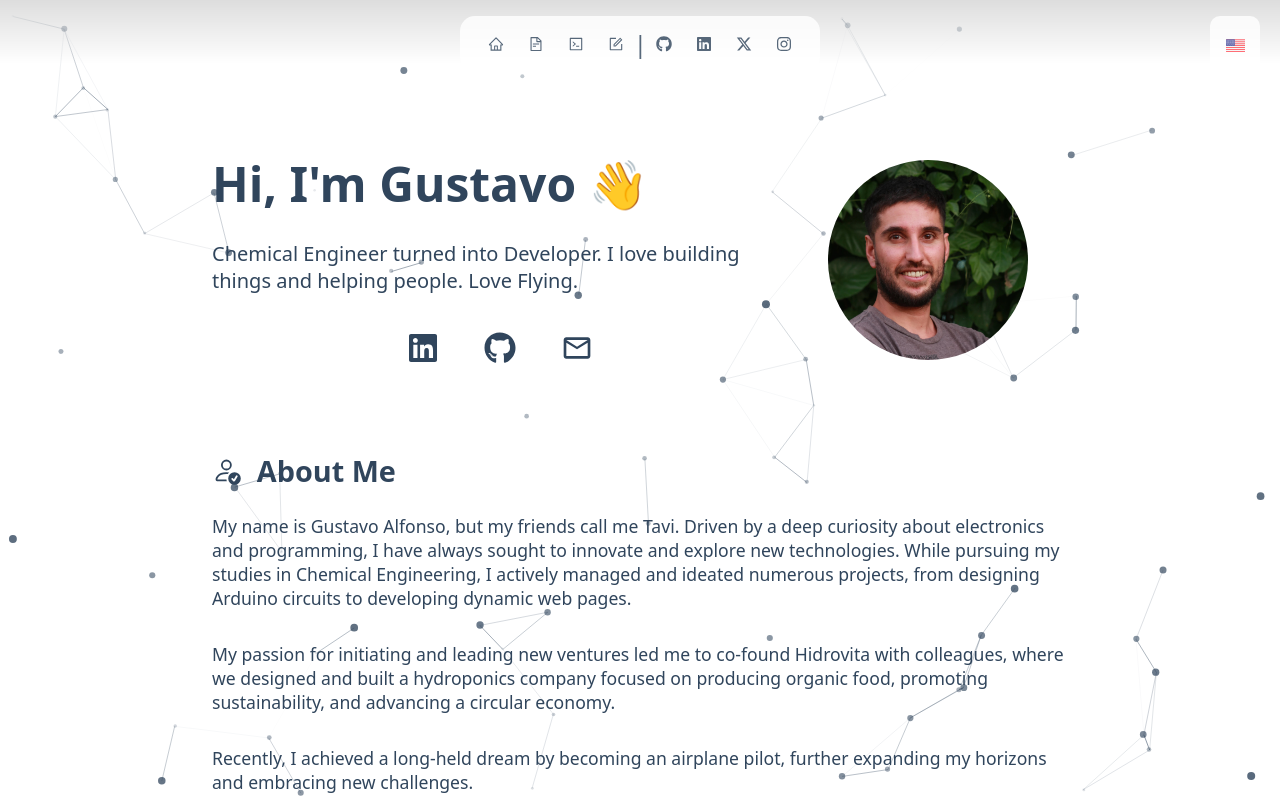
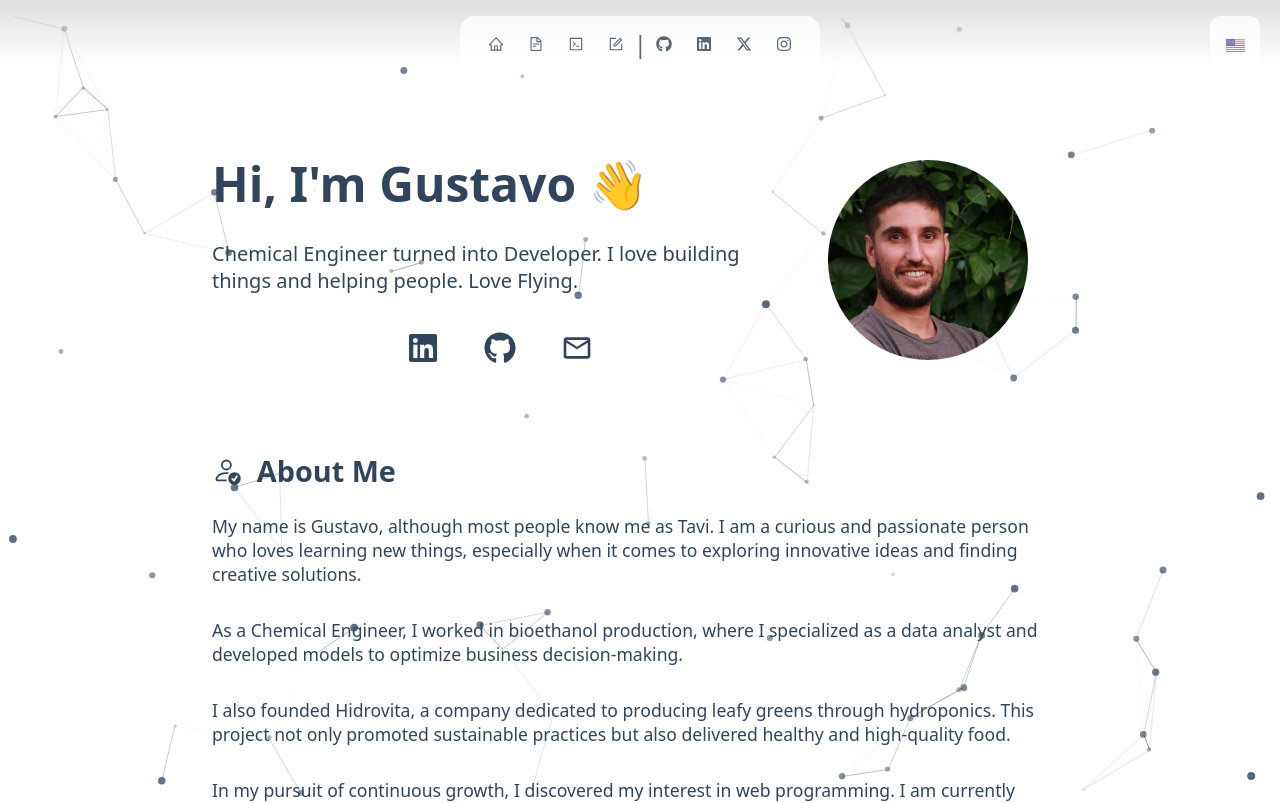
Before and after one commit to gusalfonso/myportfolio, a React (Vite) app: page / in a window 1280 px wide. Shown: the top 803 px of the page. Built offline with nearby package versions, Linux system fonts and the light colour scheme.

Commit message:
change about me

```diff
--- a/src/cv/i18n.ts
+++ b/src/cv/i18n.ts
@@ -22,7 +22,7 @@ const resources = {
       description:
         "Chemical Engineer turned into Developer. I love building things and helping people. Love Flying.",
       summary:
-        "My name is Gustavo Alfonso, but my friends call me Tavi. Driven by a deep curiosity about electronics and programming, I have always sought to innovate and explore new technologies. While pursuing my studies in Chemical Engineering, I actively managed and ideated numerous projects, from designing Arduino circuits to developing dynamic web pages.  My passion for initiating and leading new ventures led me to co-found Hidrovita with colleagues, where we designed and built a hydroponics company focused on producing organic food, promoting sustainability, and advancing a circular economy.  Recently, I achieved a long-held dream by becoming an airplane pilot, further expanding my horizons and embracing new challenges",
+        "My name is Gustavo, although most people know me as Tavi. I am a curious and passionate person who loves learning new things, especially when it comes to exploring innovative ideas and finding creative solutions.  As a Chemical Engineer, I worked in bioethanol production, where I specialized as a data analyst and developed models to optimize business decision-making.  I also founded Hidrovita, a company dedicated to producing leafy greens through hydroponics. This project not only promoted sustainable practices but also delivered healthy and high-quality food.  In my pursuit of continuous growth, I discovered my interest in web programming. I am currently expanding my skills in this field, aiming to combine my knowledge in data analysis and web development to create innovative solutions.",
 
       avatarUrl: "/img/me.jpg",
       skills: ["React", "Typescript", "Python", "mySQL", "Astro", "Tailwind"],
@@ -240,9 +240,9 @@ const resources = {
       location: "Novo Hamburgo, RS, Brasil",
       locationLink: "https://maps.app.goo.gl/4Sqb5WzVSZ5epdja9",
       description:
-        "Ingeniero Químico y ahora también en Desarrollador. Me encanta construir cosas y ayudar a las personas. Amo volar.",
+        "Ingeniero Químico y ahora también Desarrollador. Me encanta construir cosas y ayudar a las personas.",
       summary:
-        "Mi nombre es Gustavo Alfonso, pero mis amigos me llaman Tavi. Siempre he sentido una profunda curiosidad por la electrónica y la programación, lo que me ha llevado a buscar constantemente la innovación y la exploración de nuevas tecnologías. Durante mis estudios en Ingeniería Química, gestioné y desarrollé numerosos proyectos, desde el diseño de circuitos con Arduino hasta la creación de páginas web dinámicas.  Mi pasión por emprender y liderar nuevas iniciativas me llevó a cofundar Hidrovita junto a colegas, una empresa de hidroponía enfocada en la producción de alimentos orgánicos, promoviendo la sostenibilidad y fomentando una economía circular.  Recientemente, cumplí uno de mis mayores sueños al convertirme en piloto de avión, lo que me ha permitido ampliar mis horizontes y asumir nuevos desafíos.",
+      "Mi nombre es Gustavo, aunque la mayoría me conoce como Tavi. Soy una persona curiosa y apasionada por aprender cosas nuevas, especialmente cuando se trata de explorar ideas innovadoras y encontrar soluciones creativas.  Como Ingeniero Químico, trabajé en la producción de bioetanol, donde me capacité como analista de datos y desarrollé modelos para optimizar la toma de decisiones empresariales.  También fundé Hidrovita, una empresa dedicada a la producción de verduras de hoja mediante hidroponía. Este proyecto no solo promovió prácticas sostenibles, sino que también ofreció alimentos saludables y de alta calidad.  En mi búsqueda por seguir creciendo, descubrí mi interés por la programación web. Actualmente, estoy ampliando mis habilidades en este campo, con la intención de combinar mis conocimientos en análisis de datos y desarrollo web para crear soluciones innovadoras.",
       avatarUrl: "/img/me.jpg",
       skills: ["React", "Typescript", "Python", "mySQL", "Astro", "Tailwind"],
       navbar: [
@@ -461,7 +461,7 @@ const resources = {
       description:
         "Engenheiro Químico e agora também desenvolvedor. Adoro construir coisas e ajudar as pessoas. Amo voar.",
       summary:
-        "Meu nome é Gustavo Alfonso, mas meus amigos me chamam de Tavi. Sempre tive uma profunda curiosidade pela eletrônica e pela programação, o que me levou a buscar constantemente a inovação e a exploração de novas tecnologias. Durante meus estudos em Engenharia Química, gerenciei e desenvolvi numerosos projetos, desde o design de circuitos com Arduino até a criação de páginas web dinâmicas.  Minha paixão por empreender e liderar novas iniciativas me levou a cofundar a Hidrovita junto a colegas, uma empresa de hidroponia focada na produção de alimentos orgânicos, promovendo a sustentabilidade e incentivando uma economia circular.  Recentemente, realizei um dos meus maiores sonhos ao me tornar piloto de avião, o que me permitiu ampliar meus horizontes e assumir novos desafios.",
+        "Meu nome é Gustavo, embora a maioria me conheça como Tavi. Sou uma pessoa curiosa e apaixonada por aprender coisas novas, especialmente quando se trata de explorar ideias inovadoras e encontrar soluções criativas.  Como engenheiro químico, trabalhei na produção de bioetanol, onde me especializei como analista de dados e desenvolvi modelos para otimizar a tomada de decisões empresariais.  Também fundei a Hidrovita, uma empresa dedicada à produção de hortaliças por meio da hidroponia. Este projeto não apenas promoveu práticas sustentáveis, mas também ofereceu alimentos saudáveis e de alta qualidade.  Em minha busca por crescimento contínuo, descobri meu interesse por programação web. Atualmente, estou ampliando minhas habilidades nessa área, com a intenção de combinar meu conhecimento em análise de dados e desenvolvimento web para criar soluções inovadoras.",
       avatarUrl: "/img/me.jpg",
       skills: ["React", "Typescript", "Python", "mySQL", "Astro", "Tailwind"],
       navbar: [
```
